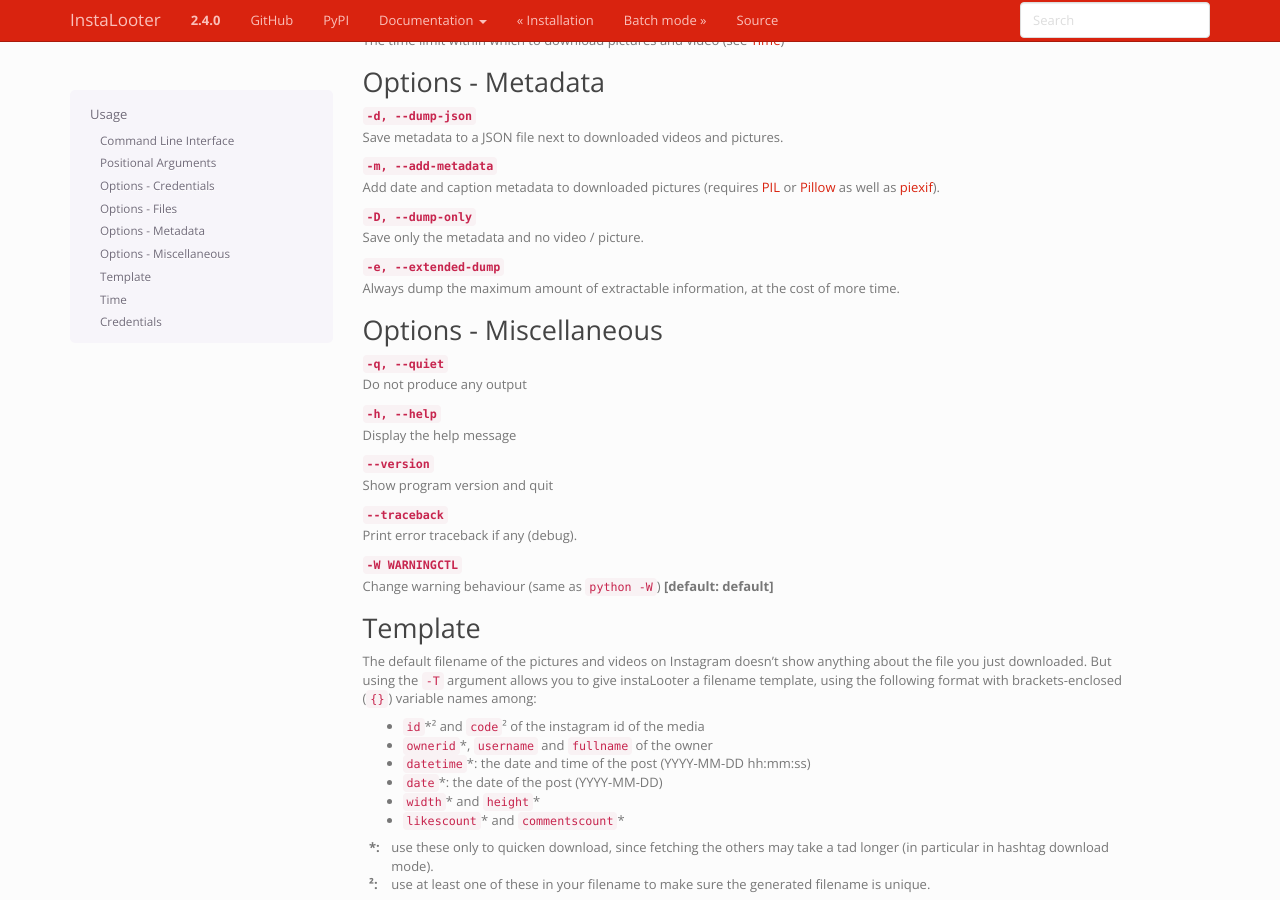
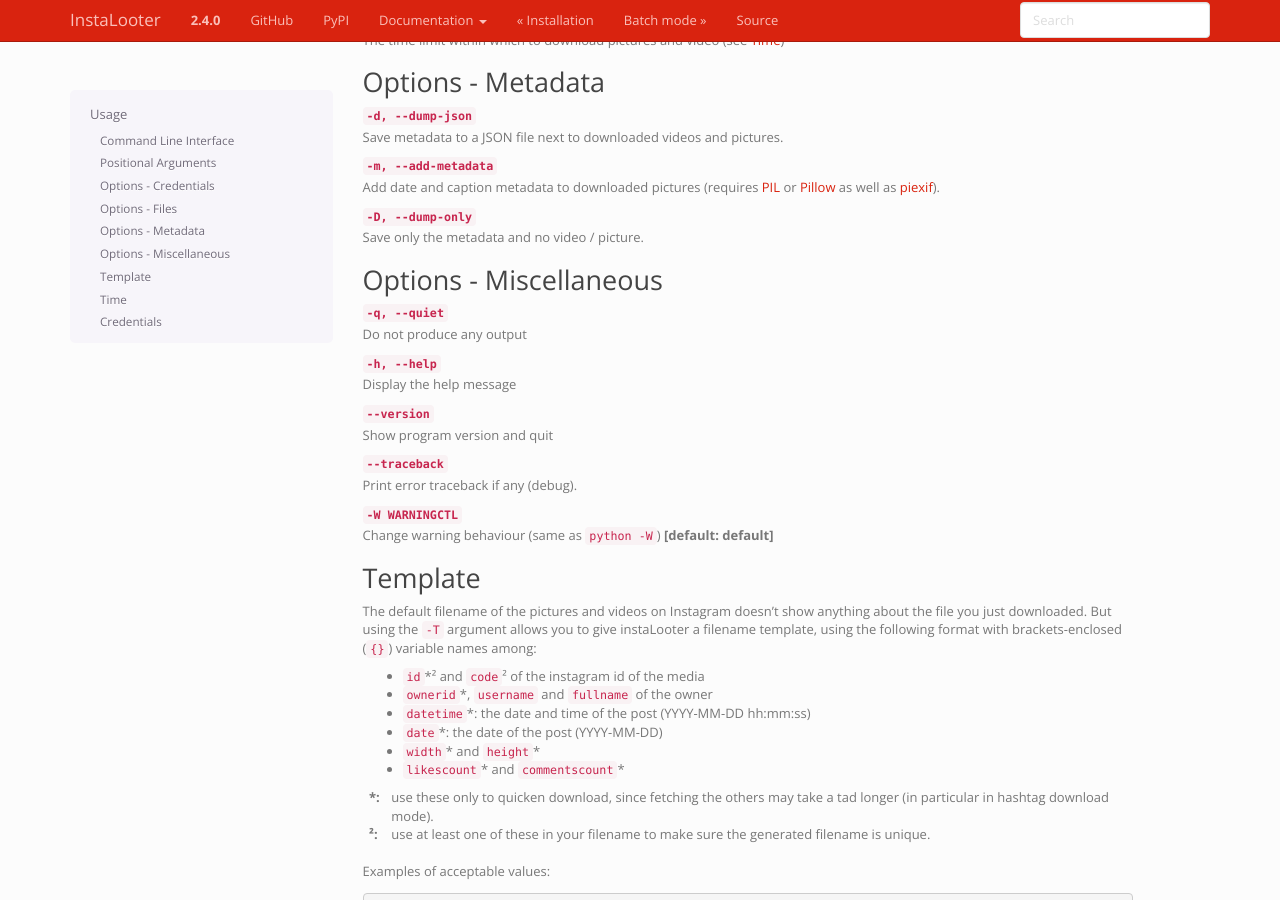
Before and after one commit to althonos/InstaLooter, a Sphinx documentation site: the page built from docs/source/usage.rst, in a window 1280 px wide and 900 px high, scrolled down 1428 px. Built offline with Sphinx 7.4.7, drawn with Linux system fonts in a browser that asks for light colours; the version number is read from the project's files by our own code.

Commit message:
removeMoreRefs

```diff
--- a/docs/source/batch.rst
+++ b/docs/source/batch.rst
@@ -79,8 +79,6 @@ Each section can be given the same parameters as the command line:
   set to *True* to dump metadata in JSON format
 ``dump-only``
   set to *True* to only dump metadata, not downloading anything.
-``extended-dump``
-  set to *True* to fetch additional information when dumping metadata.
 
 For instance, to download 3 new videos from ``#funny`` and ``#nsfw``:
 
--- a/docs/source/usage.rst
+++ b/docs/source/usage.rst
@@ -117,10 +117,6 @@ Options - Metadata
 ``-D, --dump-only``
   Save only the metadata and no video / picture.
 
-``-e, --extended-dump``
-  Always dump the maximum amount of extractable information, at the cost
-  of more time.
-
 
 Options - Miscellaneous
 -----------------------
```
Also changed, not shown: 1 other file.
